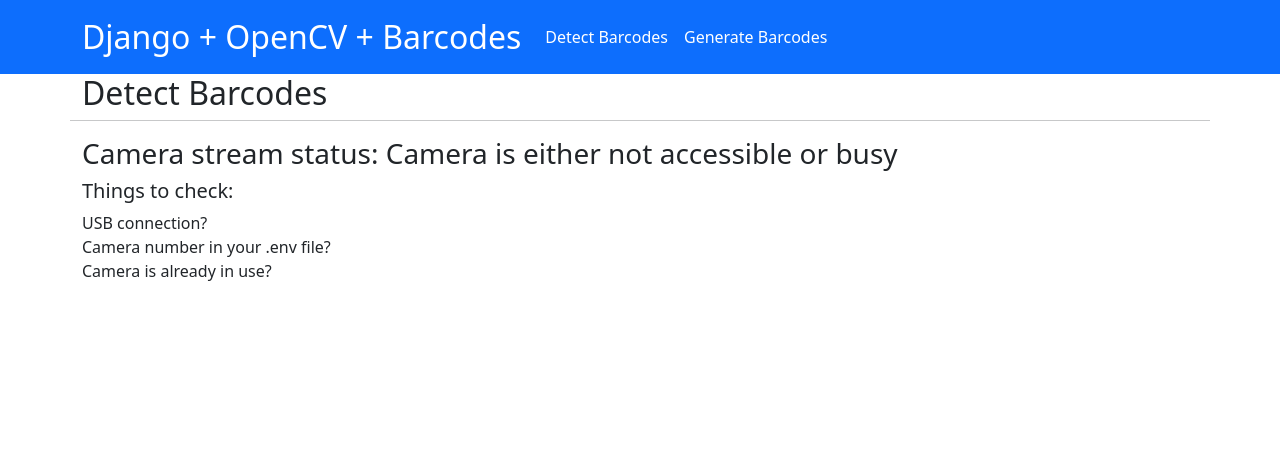
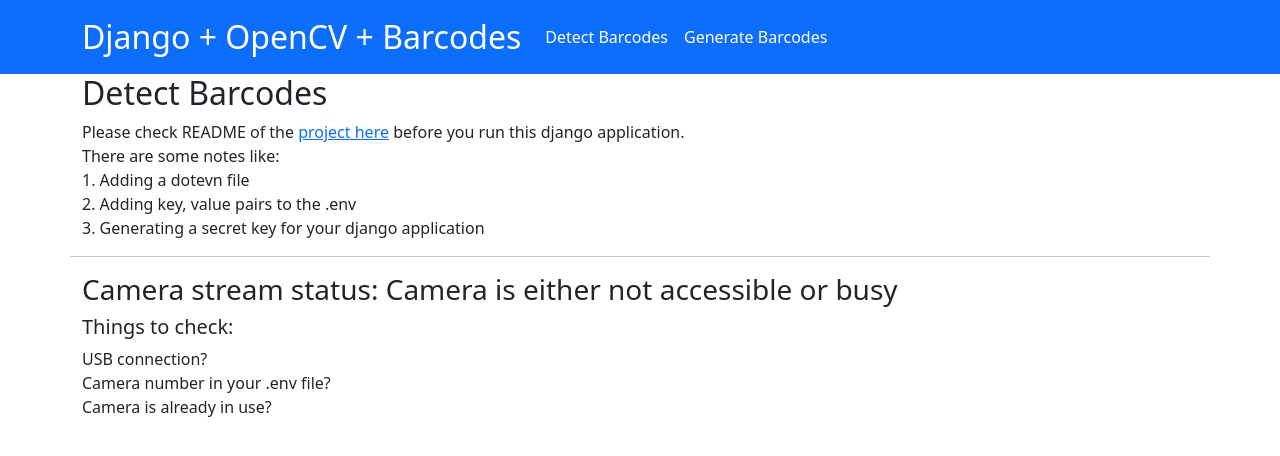
Before and after one commit to py404/Django-OpenCV-Barcodes, a Django app: template templates/detect_barcodes/detect.html in a window 1280 px wide. Shown: the top 456 px of the page. Run offline with Django 3.2, Linux system fonts and the light colour scheme; the template is opened without the code that fills it, so the values that code supplies are empty; parts of the project's set-up code (start-up, migrations or seed data) failed here and were passed over.

Commit message:
Add notes to home page.

```diff
--- a/templates/detect_barcodes/detect.html
+++ b/templates/detect_barcodes/detect.html
@@ -5,6 +5,13 @@
 {% block content %}
 <div class="row">
     <h2>Detect Barcodes</h2>
+    <p>
+        Please check README of the <a href="https://github.com/py404/Django-OpenCV-Barcodes" target="_blank">project here</a> before you run this django application.<br />
+        There are some notes like: <br />
+        1. Adding a dotevn file<br />
+        2. Adding key, value pairs to the .env<br />
+        3. Generating a secret key for your django application
+    </p>
     <hr />
 
     {% if cam_status %}
```
